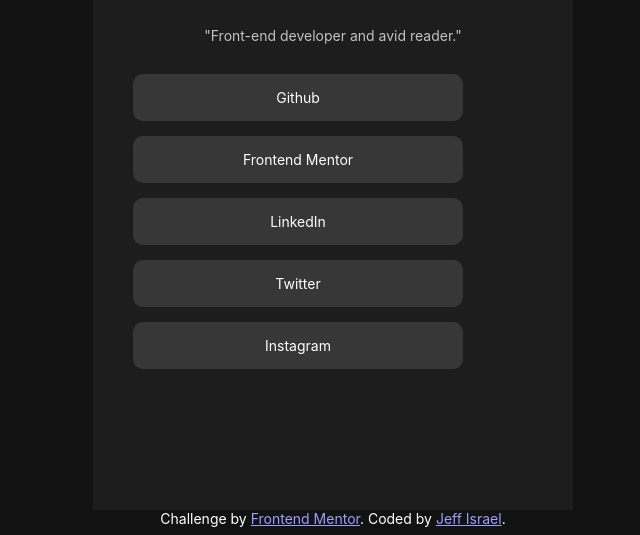
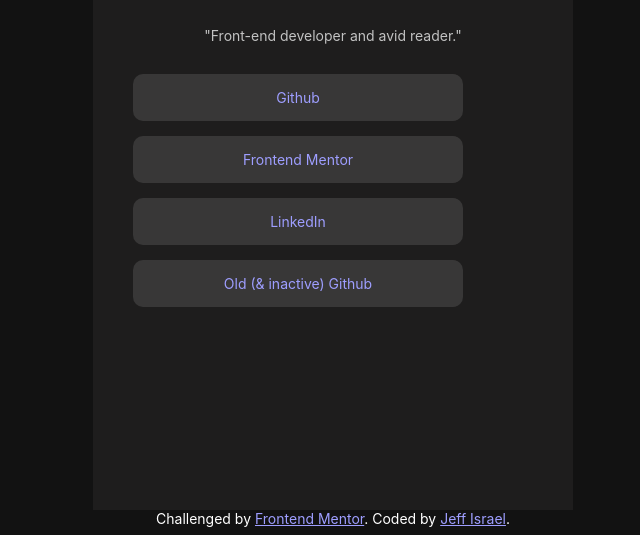
Before and after one commit to Lil-Brogrammer/social-links-profile, a plain HTML site: page index.html in a window 1280 px wide. Shown: the part 281-816 px from the top of the page, without its empty margins (307-947 px from the left). Drawn offline with Linux system fonts and the light colour scheme.

```diff
--- a/index.html
+++ b/index.html
@@ -1,13 +1,19 @@
-<!DOCTYPE html>
+<!doctype html>
 <html lang="en">
   <head>
-  <meta charset="UTF-8">
-  <meta name="viewport" content="width=device-width, initial-scale=1.0"> <!-- displays site properly based on user's device -->
+    <meta charset="UTF-8" />
+    <meta name="viewport" content="width=device-width, initial-scale=1.0" />
+    <!-- displays site properly based on user's device -->
 
-  <link rel="icon" type="image/png" sizes="32x32" href="./assets/images/favicon-32x32.png">
-  <link rel="stylesheet" type="text/css" href="styles.css">
+    <link
+      rel="icon"
+      type="image/jpg"
+      sizes="32x32"
+      href="assets/images/favicon-32x32.png"
+    />
+    <link rel="stylesheet" type="text/css" href="styles.css" />
 
-  <title>Frontend Mentor | Social links profile</title>
+    <title>Frontend Mentor | Social Links Profile</title>
 
     <!-- Feel free to remove these styles or customise in your own stylesheet 👍 -->
   </head>
@@ -15,7 +21,7 @@
     <main>
       <header>
         <div id="photo">
-      <img src="./assets/images/avatar-jessica.jpeg">
+          <img src="assets/images/avatar-jessica.jpeg" />
         </div>
         <h1>Jessica Randall</h1>
         <h3>London, United Kingdom</h3>
@@ -23,18 +29,32 @@
 
       <p>"Front-end developer and avid reader."</p>
       <div id="articles">
-      <article> <a href="https://github.com/Lil-Brogrammer/" style="text-decoration: none"> Github</a></article>
-      <article> <a href="https://www.frontendmentor.io/profile/Lil-Brogrammer" style="text-decoration: none">Frontend Mentor</a></article>
-      <article> <a href="https://www.linkedin.com/in/jeff-israel-914b68188" style="text-decoration: none">LinkedIn</a></article>
-      <article> <a href="https://x.com/Normal_guy0987" style="text-decoration: none">Twitter</a></article>
-      <article> <a href="https://www.instagram.com/manuraa72/" style="text-decoration: none">Instagram</a></article>
+        <a
+          href="https://github.com/Lil-Brogrammer/"
+          style="text-decoration: none"
+          ><article>Github</article></a
+        >
+
+        <a
+          href="https://www.frontendmentor.io/profile/Lil-Brogrammer"
+          style="text-decoration: none"
+          ><article>Frontend Mentor</article>
+        </a>
+
+        <a
+          href="https://www.linkedin.com/in/jeff-israel-914b68188"
+          style="text-decoration: none"
+          ><article>LinkedIn</article>
+        </a>
+
+        <a href="https://github.com/Jeff-Israel" style="text-decoration: none"
+          ><article>Old (& inactive) Github</article></a
+        >
       </div>
     </main>
-
-
     <footer>
-    Challenge by <a href="https://www.frontendmentor.io?ref=challenge">Frontend Mentor</a>.
-    Coded by <a href="https://lil-brogrammer.github.io">Jeff Israel</a>.
+      Challenged by <a href="https://frontendmentor.io"> Frontend Mentor</a>.
+      Coded by <a href="https://lil-brogrammer.github.io"> Jeff Israel</a>.
     </footer>
   </body>
 </html>
```
Lines whose indentation alone changed are shown as unchanged.
